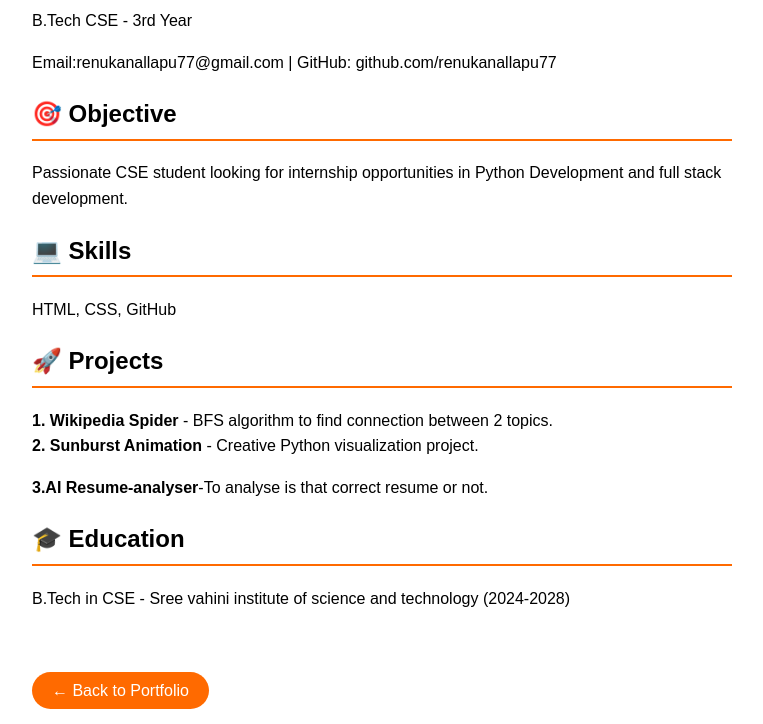
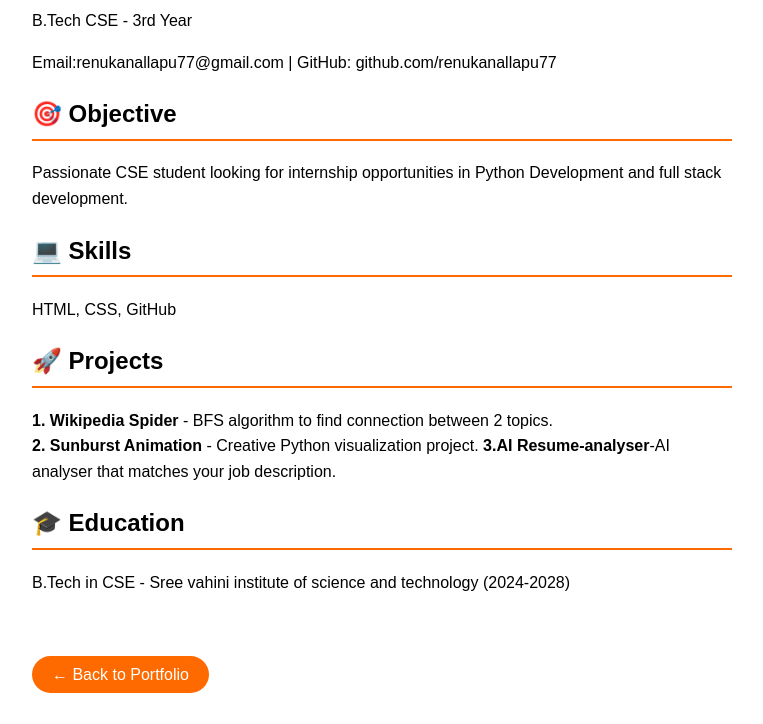
Before and after one commit to renukanallapu77/portfolio, a plain HTML site: page resume.html in a window 1280 px wide. Shown: the part 106-830 px from the top of the page, without its empty margins (258-1021 px from the left). Drawn offline with Linux system fonts and the light colour scheme.

Commit message:
Revise project descriptions in resume.html
Updated project descriptions for clarity.

```diff
--- a/resume.html
+++ b/resume.html
@@ -22,8 +22,8 @@ a.btn{background:#ff6a00;color:white;padding:10px 20px;text-decoration:none;bord
 
 <h2>🚀 Projects</h2>
 <p><b>1. Wikipedia Spider</b> - BFS algorithm to find connection between 2 topics.<br>
-<b>2. Sunburst Animation</b> - Creative Python visualization project.</p>
-<b>3.AI Resume-analyser</b>-To analyse is that correct resume or not.</p>
+<b>2. Sunburst Animation</b> - Creative Python visualization project.
+<b>3.AI Resume-analyser</b>-AI analyser that matches your job description.</p>
 <h2>🎓 Education</h2>
 <p>B.Tech in CSE - Sree vahini institute of science and technology (2024-2028)</p>
 
```
